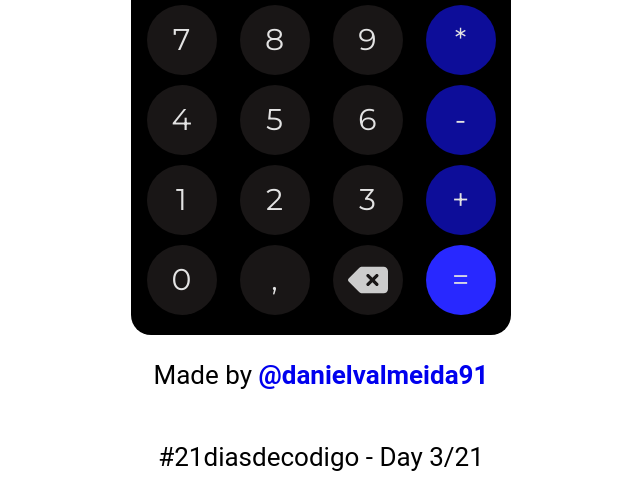
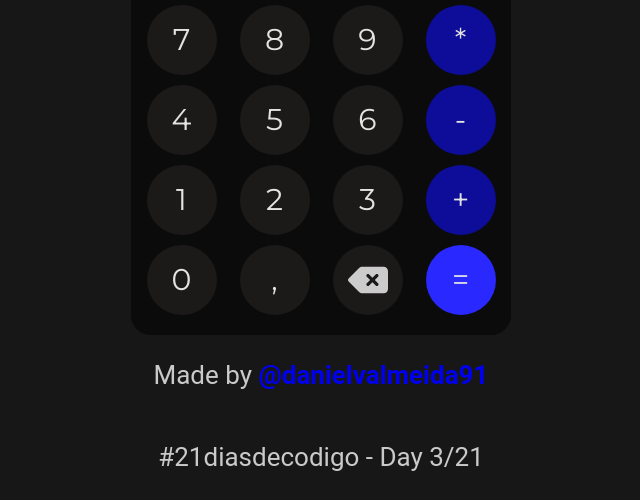
Before and after one commit to danielvalmeida91/21days-coding, a plain HTML site: page 03 - Calculator/index.html in a window 1280 px wide. Shown: the part 300-800 px from the top of the page, without its empty margins (319-959 px from the left). Drawn offline with nearby package versions, Linux system fonts and the light colour scheme.

Commit message:
Background changed

```diff
--- a/03 - Calculator/style.css
+++ b/03 - Calculator/style.css
@@ -13,6 +13,8 @@ body {
   display: flex;
   align-items: center;
   justify-content: center;
+
+  background-color: rgb(24, 23, 23);
 }
 
 .page {
@@ -50,7 +52,7 @@ body {
   align-items: center;
   justify-content: center;
 
-  background-color: black;
+  background-color: rgba(2, 2, 2, 0.583);
 
   border-radius: 2rem;
 
@@ -119,7 +121,7 @@ body {
   justify-content: center;
   font-family: 'Roboto', sans-serif;
   font-size: 2.6rem;
-  color: black;
+  color: rgb(202, 202, 202);
 }
 
 .footer a {
@@ -131,5 +133,5 @@ body {
 }
 
 .footer a:visited {
-  color: black;
+  color: rgb(202, 202, 202);
 }
```
